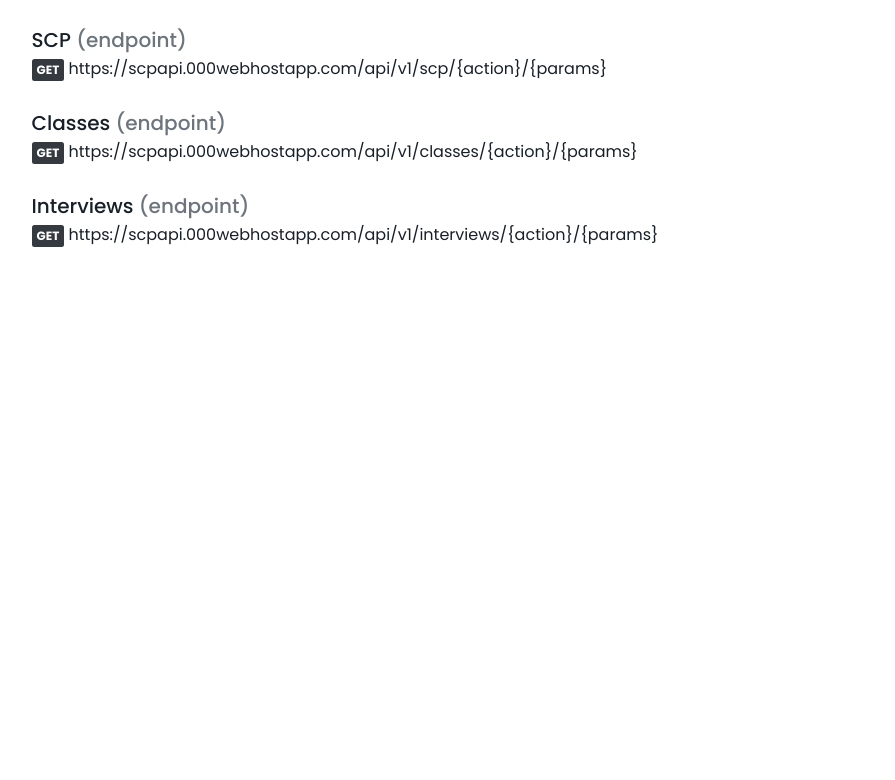
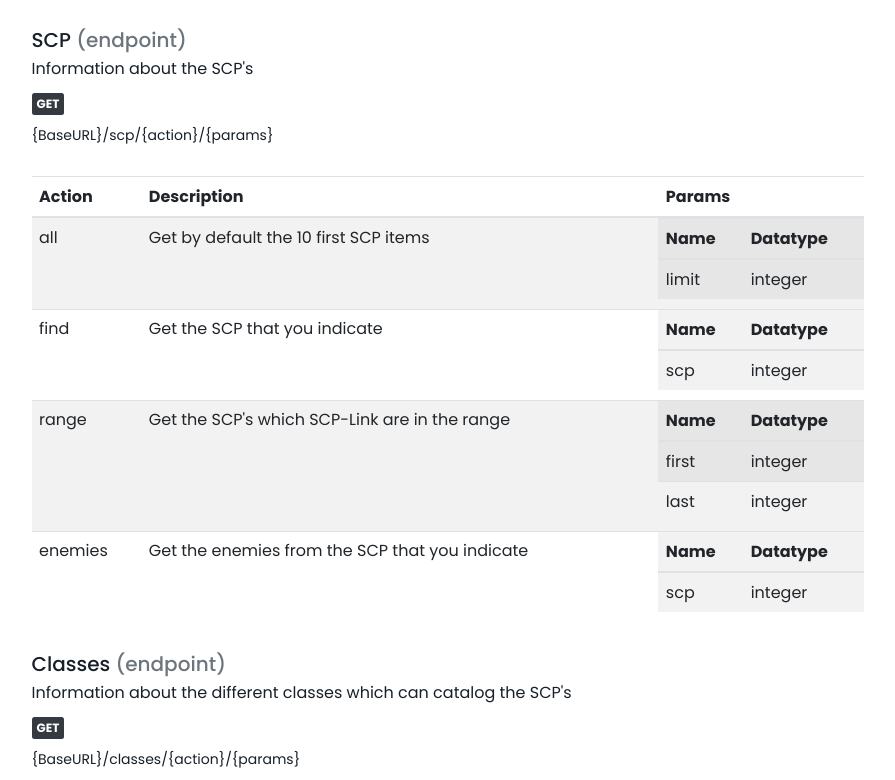
Before and after one commit to elGerardo/SCP-API, a Nuxt app: page /doc in a window 1280 px wide. Shown: the part 2980-3760 px from the top of the page, without its empty margins (331-1226 px from the left). Before the commit the page ends 3317 px from the top, so only its background shows below. Built offline with nearby package versions, Linux system fonts and the light colour scheme.

Commit message:
doc tables added, endpoint description added

```diff
--- a/pages/doc/index.vue
+++ b/pages/doc/index.vue
@@ -1,7 +1,7 @@
 <template>
     <div :class="[$style.container, 'py-5']">
-        <b-container :class="['my-5 d-flex']">
-            <div :class="['w-25 text-dark']">
+        <b-container :class="['my-5 position-relative']">
+            <div :class="['w-25 text-dark position-fixed']">
                 <h2>Content</h2>
                 <b-nav vertical>
                     <NuxtLink :class="['text-dark']" to="#information"
@@ -19,18 +19,20 @@
                     >
                 </b-nav>
             </div>
+            <div :class="['w-100 d-flex flex-row-reverse']">
                 <div :class="['w-75']">
                     <div>
                         <h2>Information</h2>
                         <p>
                             This API was done with the intention to be a little
-                        project to practice Laravel and .NET Entity Framework,
-                        but currently I have the intention to grow up this API
-                        in order to be the first SCP API provider with the most
-                        complety information about the SCP world.
+                            project to practice Laravel and .NET Entity
+                            Framework, but currently I have the intention to
+                            grow up this API in order to be the first SCP API
+                            provider with the most complety information about
+                            the SCP world.
                             <br />
-                        This API is accesible only by HTTP methods and it's not
-                        needed an authentication to consume.
+                            This API is accesible only by HTTP methods and it's
+                            not needed an authentication to consume.
                         </p>
                     </div>
                     <b-card
@@ -56,7 +58,9 @@
                             </p>
                             <p :class="[$style.code_blue]">
                                 Params:
-                            <span :class="[$style.code_white]">limit=10</span>
+                                <span :class="[$style.code_white]"
+                                    >limit=10</span
+                                >
                             </p>
                             <p :class="[$style.code_yellow]">
                                 https://scpapi.000webhostapp.com/api/v1/scp/all?limit=10
@@ -84,7 +88,8 @@
                             ><span :class="[$style.code_orange]">response</span
                             ><span :class="[$style.code_yellow]">)</span>
                             <span :class="[$style.code_blue]">=></span>
-                        response.<span :class="[$style.code_orange]">json</span
+                            response.<span :class="[$style.code_orange]"
+                                >json</span
                             ><span :class="[$style.code_yellow]">()</span
                             ><span :class="[$style.code_blue]">)</span>
                         </b-card-text>
@@ -92,18 +97,59 @@
                     <div
                         v-for="item in list"
                         :key="item.endpoint"
-                    :class="['my-5']"
                         :id="item.id"
                     >
                         <h2>
                             {{ item.endpoint }}
+
                             <span :class="['text-secondary']">(endpoint)</span>
                         </h2>
+                        <p>{{ item.description }}</p>
                         <div>
-                        <p>
-                            <span :class="['badge badge-dark p-2']">GET</span>
-                            {{ item.url }}
+                            <p :class="['badge badge-dark p-2']">GET</p>
+                            <p style="font-size: 1.4rem">
+                                {BaseURL}{{ item.url }}
                             </p>
+                        </div>
+                        <div>
+                            <b-table-simple striped :class="['my-5']">
+                                <thead>
+                                    <tr>
+                                        <th>Action</th>
+                                        <th>Description</th>
+                                        <th>Params</th>
+                                    </tr>
+                                </thead>
+                                <tbody>
+                                    <tr
+                                        v-for="action in item.actions"
+                                        :key="action.name"
+                                    >
+                                        <td>{{ action.name }}</td>
+                                        <td>{{ action.description }}</td>
+                                        <b-table-simple>
+                                            <thead>
+                                                <tr>
+                                                    <th>Name</th>
+                                                    <th>Datatype</th>
+                                                </tr>
+                                            </thead>
+                                            <tbody>
+                                                <tr
+                                                    v-for="param in action.params"
+                                                    :key="param.name"
+                                                >
+                                                    <td>{{ param.name }}</td>
+                                                    <td>
+                                                        {{ param.datatype }}
+                                                    </td>
+                                                </tr>
+                                            </tbody>
+                                        </b-table-simple>
+                                    </tr>
+                                </tbody>
+                            </b-table-simple>
+                        </div>
                     </div>
                 </div>
             </div>
@@ -118,23 +164,70 @@ export default {
                 {
                     id: "scp",
                     endpoint: "SCP",
-                    url: "https://scpapi.000webhostapp.com/api/v1/scp/{action}/{params}",
+                    description: "Information about the SCP's",
+                    url: "/scp/{action}/{params}",
                     actions: [
                         {
                             name: "all",
+                            description:
+                                "Get by default the 10 first SCP items",
                             params: [{ name: "limit", datatype: "integer" }],
+                        },
+                        {
+                            name: "find",
+                            description: "Get the SCP that you indicate",
+                            params: [{ name: "scp", datatype: "integer" }],
+                        },
+                        {
+                            name: "range",
+                            description:
+                                "Get the SCP's which SCP-Link are in the range",
+                            params: [
+                                { name: "first", datatype: "integer" },
+                                { name: "last", datatype: "integer" },
+                            ],
+                        },
+                        {
+                            name: "enemies",
+                            description:
+                                "Get the enemies from the SCP that you indicate",
+                            params: [{ name: "scp", datatype: "integer" }],
                         },
                     ],
                 },
                 {
                     id: "classes",
                     endpoint: "Classes",
-                    url: "https://scpapi.000webhostapp.com/api/v1/classes/{action}/{params}",
+                    description:
+                        "Information about the different classes which can catalog the SCP's",
+                    url: "/classes/{action}/{params}",
+                    actions: [
+                        { name: "all", description: "Get all classes items" },
+                        {
+                            name: "find",
+                            description: "Get a class that is indicate",
+                            params: [{ name: "name", datatype: "string" }],
+                        },
+                    ],
                 },
                 {
                     id: "interviews",
                     endpoint: "Interviews",
-                    url: "https://scpapi.000webhostapp.com/api/v1/interviews/{action}/{params}",
+                    description: "Interviews done due to SCP's",
+                    url: "/interviews/{action}/{params}",
+                    actions: [
+                        {
+                            name: "all",
+                            description: "Get all interviews of SCP's",
+                            params: [{ name: "limit", datatype: "integer" }],
+                        },
+                        {
+                            name: "find",
+                            description:
+                                "Get the interview from the SCP that you indicate",
+                            params: [{ name: "scp", datatype: "integer" }],
+                        },
+                    ],
                 },
             ],
         };
```
Lines whose indentation alone changed are shown as unchanged.
